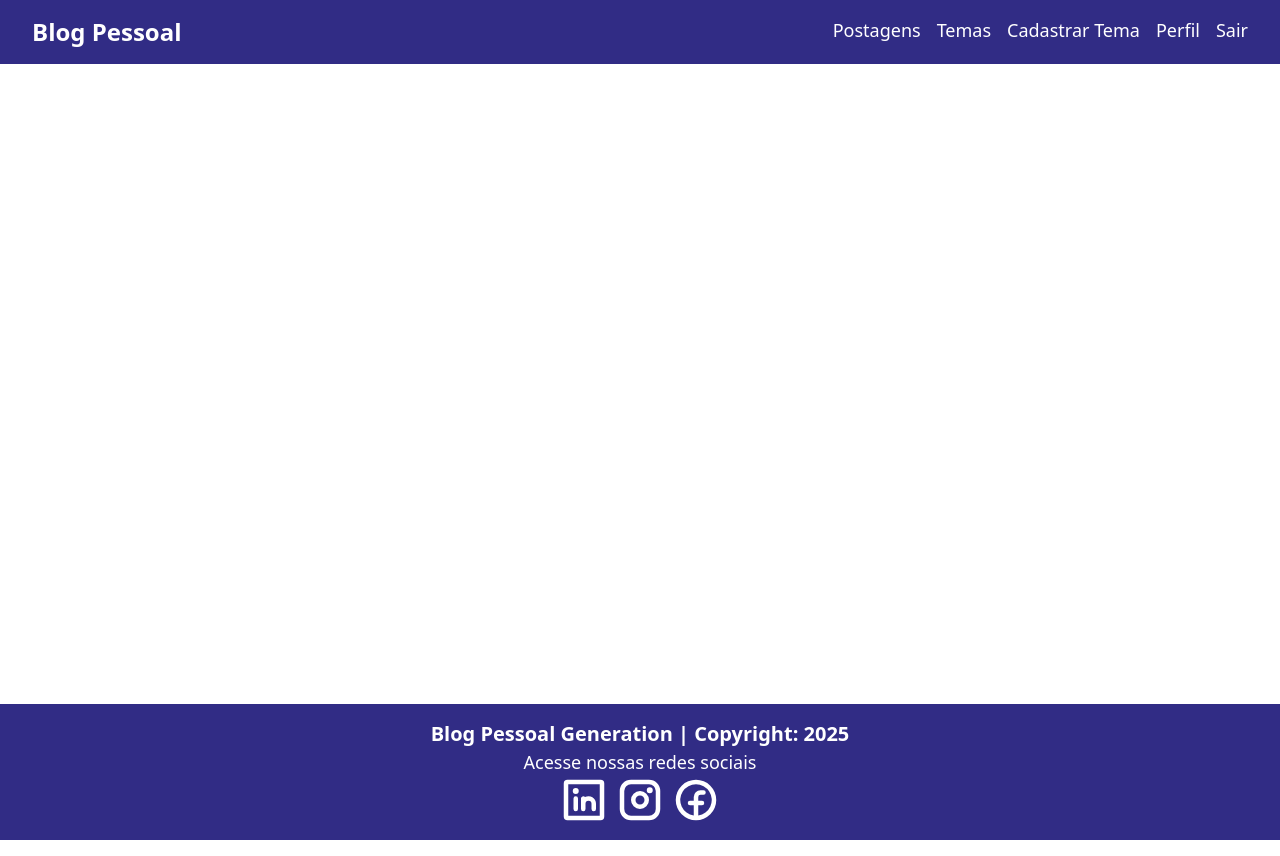
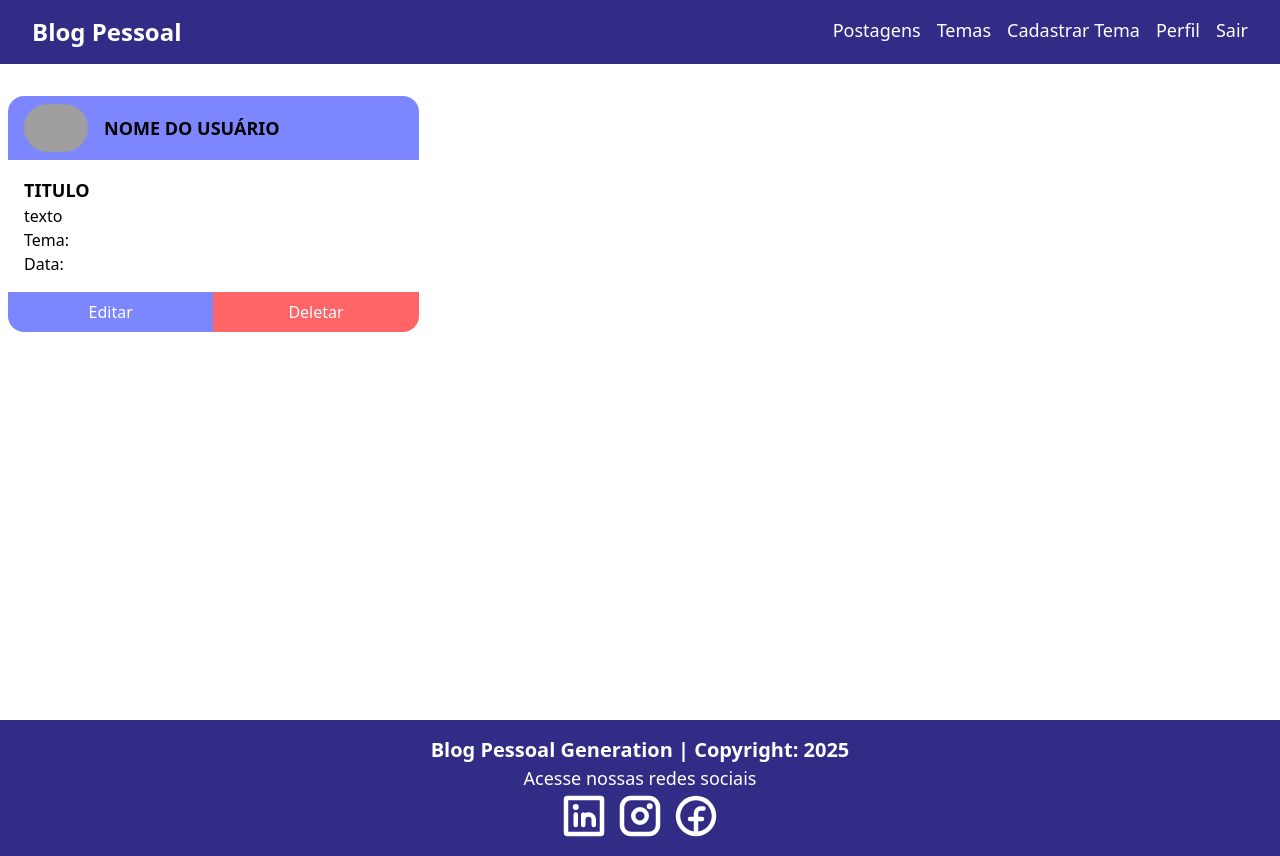
Before and after one commit to sonyflavio/blog-pessoal-frontend, a React (Vite) app: page /postagens in a window 1280 px wide. Built offline with nearby package versions, Linux system fonts and the light colour scheme; grey boxes are pictures that could not be loaded.

Commit message:
Criação ddo componente CardPostagem e ListaPostagens

```diff
--- a/src/App.tsx
+++ b/src/App.tsx
@@ -8,6 +8,7 @@
 import ListaTemas from "./components/tema/listatemas/ListaTemas";
 import FormTema from "./components/tema/formtema/FormTema";
 import DeletarTema from "./components/deletartema/DeletarTema";
+import ListaPostagens from "./components/postagem/listapostagens/ListaPostagens";
 
 function App() {
   return (
@@ -25,6 +26,7 @@
               <Route path="/cadastrartema" element={<FormTema />} />
               <Route path="/editartema/:id" element={<FormTema />} />
               <Route path="/deletartema/:id" element={<DeletarTema />} />
+              <Route path="/postagens" element={<ListaPostagens />} />
             </Routes>
           </div>
           <Footer />
--- a/src/components/navbar/Navbar.tsx
+++ b/src/components/navbar/Navbar.tsx
@@ -25,7 +25,7 @@
                     <Link to='/home' className="text-2xl font-bold">Blog Pessoal</Link>
 
                     <div className='flex gap-4'>
-                        Postagens
+                        <Link to= '/postagens' className="hover:underline">Postagens</Link>
                         <Link to='/temas' className="hover:underline">Temas</Link>
                         <Link to='/cadastrartema' className="hover:underline">Cadastrar Tema</Link>
                         Perfil
--- /dev/null
+++ b/src/components/postagem/cardpostagem/CardPostagem.tsx
@@ -0,0 +1,36 @@
+import { Link } from 'react-router-dom'
+
+function CardPostagem() {
+    return (
+        <div className='flex flex-col rounded-2xl overflow-hidden justify-between'>
+
+            <div>
+                <div className="flex w-full bg-indigo-400 py-2 px-4 items-center gap-4">
+                    <img src='https://i.imgur.com/pK6vSCy.png'
+                         className='h-12 rounded-full' alt="" />
+                    <h3 className='text-lg font-bold text-center uppercase'>
+                        Nome do Usuário
+                    </h3>
+                </div>
+                <div className='p-4 '>
+                    <h4 className='text-lg font-semibold uppercase'>Titulo</h4>
+                    <p>texto</p>
+                    <p>Tema: </p>
+                    <p>Data: </p>
+                </div>
+            </div>
+            <div className="flex">
+                <Link to='' className='w-full text-white bg-indigo-400
+                    hover:bg-indigo-800 flex items-center justify-center py-2'>
+                    <button>Editar</button>
+                </Link>
+                <Link to='' className='text-white bg-red-400
+                    hover:bg-red-700 w-full flex items-center justify-center'>
+                    <button>Deletar</button>
+                </Link>
+            </div>
+        </div>
+    )
+}
+
+export default CardPostagem
--- /dev/null
+++ b/src/components/postagem/listapostagens/ListaPostagens.tsx
@@ -0,0 +1,19 @@
+import CardPostagem from "../cardpostagem/CardPostagem";
+
+function ListaPostagens() {
+    return (
+        <>
+            <div className="flex justify-center w-full my-4">
+                <div className="container flex flex-col mx-2">
+                    <div className='container mx-auto my-4
+                        grid grid-cols-1 md:grid-cols-2
+                        lg:grid-cols-3 gap-4'>
+                        <CardPostagem />
+                    </div>
+                </div>
+            </div>
+        </>
+    );
+}
+
+export default ListaPostagens;
```
